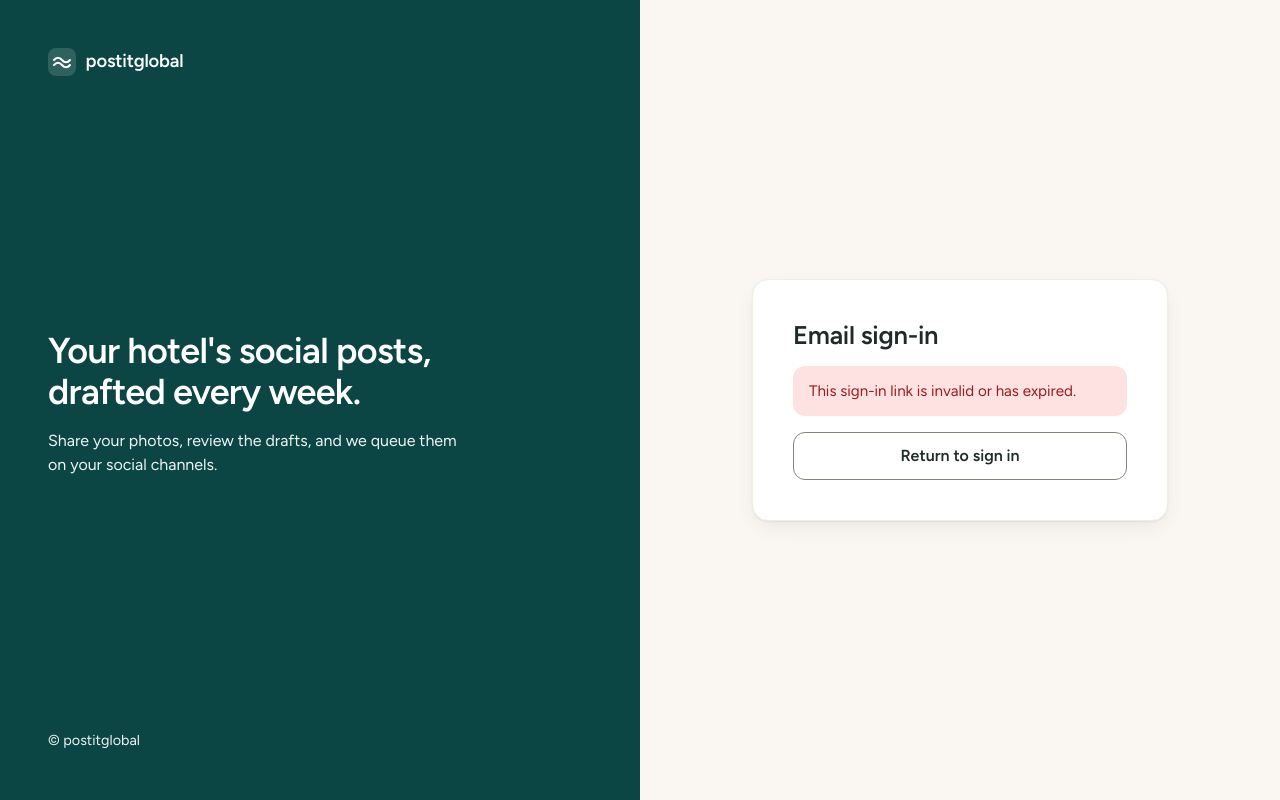
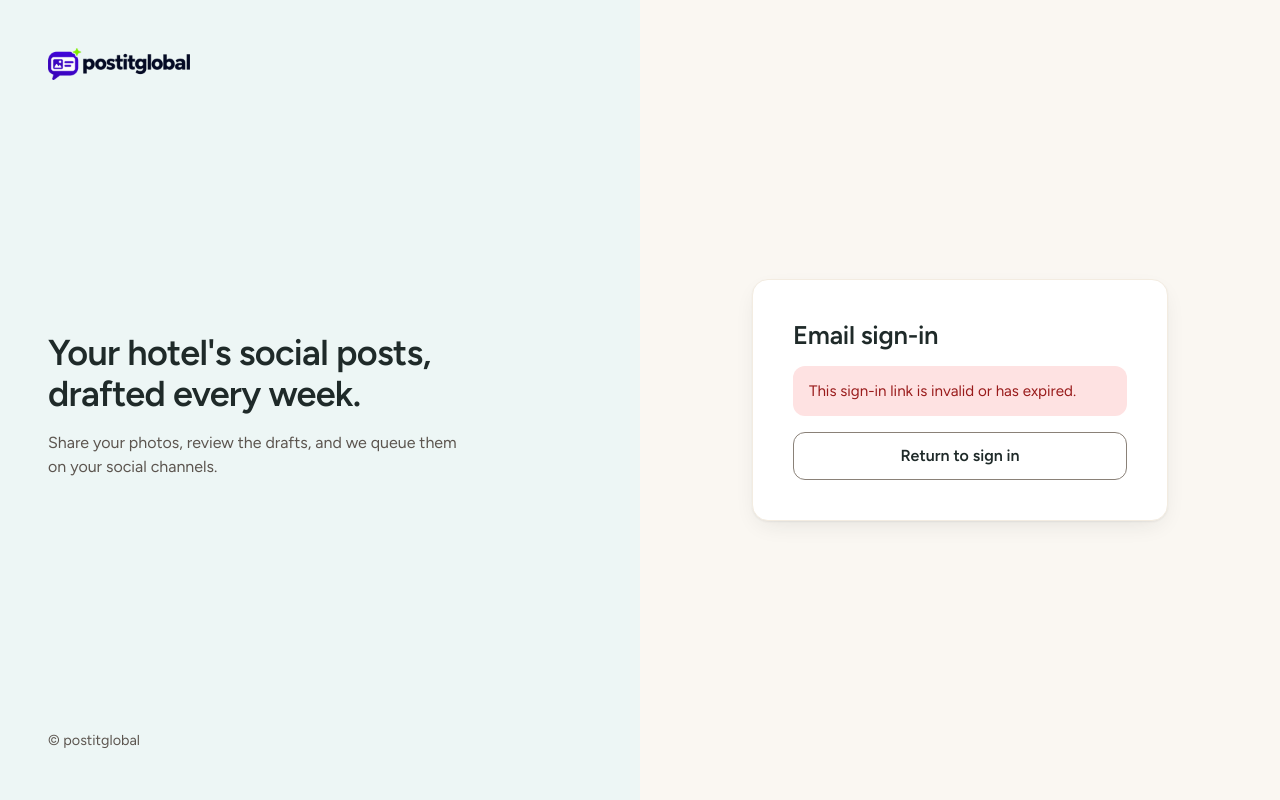
Before and after one commit to easypeasyops/hotel_social_posts, a FastAPI app: page /auth/callback in a window 1280 px wide. Run offline with FastAPI, Linux system fonts and the light colour scheme; parts of the project's set-up code (start-up, migrations or seed data) failed here and were passed over.

Commit message:
brand: the postitglobal logo in the nav, sign-in, upload page and tab icon (#59)
The brand's logo (a purple speech bubble with a lime sparkle and the
name in navy) replaces the plain-text name: in the dashboard nav, on the
sign-in, callback and reset pages (the wide-screen panel and the small-
screen header), and at the top of the hotel upload card. Every page gets
the speech-bubble mark as its browser-tab and home-screen icon.

The logo's navy wordmark needs a light ground, so the auth layout's
wide-screen panel moves from dark teal to its pale tint. The placeholder
wave icon (auth/_logo.html) is removed.

Serves app/static at /static (public, no auth) for the images, and adds
the route to the ARCHITECTURE routes table.

Co-authored-by: Claude Opus 5.5 <noreply@anthropic.com>

```diff
--- a/apps/postitglobal/app/main.py
+++ b/apps/postitglobal/app/main.py
@@ -3,6 +3,7 @@ from contextlib import asynccontextmanager
 import anyio
 from fastapi import FastAPI, HTTPException, Request
 from fastapi.responses import RedirectResponse
+from fastapi.staticfiles import StaticFiles
 from fastapi.templating import Jinja2Templates
 
 from app.assets.public_router import router as public_upload_router
@@ -61,6 +62,7 @@ def create_app() -> FastAPI:
     app.include_router(signup_router, tags=["authentication"])
     app.include_router(dashboard_router, tags=["dashboard"])
     app.include_router(staff_router, tags=["hotel staff"])
+    app.mount("/static", StaticFiles(directory="app/static"), name="static")
 
     @app.middleware("http")
     async def protect_dashboard_pages(request: Request, call_next):
--- a/apps/postitglobal/app/templates/auth/_layout.html
+++ b/apps/postitglobal/app/templates/auth/_layout.html
@@ -5,6 +5,8 @@
   <meta name="viewport" content="width=device-width, initial-scale=1.0" />
   <meta name="referrer" content="no-referrer" />
   <title>{% block title %}{% endblock %} — postitglobal</title>
+  <link rel="icon" type="image/png" sizes="32x32" href="/static/favicon-32.png" />
+  <link rel="apple-touch-icon" href="/static/apple-touch-icon.png" />
   <link rel="stylesheet" href="https://fonts.googleapis.com/css2?family=Figtree:wght@400;500;600&display=swap" />
   {# No third-party scripts on these pages: they handle passwords and tokens. The colours are
      the customer layer of the design system (see upload/index.html), written out as CSS. #}
@@ -20,16 +22,16 @@
     .shell { min-height: 100vh; display: grid; }
     .brand { display: none; }
     .content { display: flex; flex-direction: column; align-items: center; justify-content: center; padding: 2rem 1rem; }
-    .logo { display: flex; align-items: center; gap: 0.6rem; font-weight: 600; font-size: 1.15rem; letter-spacing: -0.01em; }
-    .content > .logo { margin-bottom: 1.5rem; }
+    .logo { display: block; height: 2rem; width: auto; align-self: flex-start; }
+    .content > .logo { align-self: center; margin-bottom: 1.5rem; }
     .card { width: 100%; max-width: 26rem; background: #fff; border: 1px solid var(--sand-100); border-radius: 1rem;
             padding: 2rem 1.5rem; box-shadow: 0 1px 2px 0 rgba(31, 42, 41, 0.06), 0 8px 24px -8px rgba(31, 42, 41, 0.12); }
     @media (min-width: 900px) {
       .shell { grid-template-columns: minmax(0, 1fr) minmax(0, 1fr); }
       .brand { display: flex; flex-direction: column; justify-content: space-between; padding: 3rem;
-               color: #fff; background: var(--lagoon-800); }
+               background: var(--lagoon-50); }
       .brand h2 { font-size: 2.25rem; line-height: 1.15; font-weight: 600; letter-spacing: -0.02em; max-width: 26rem; margin: 0 0 1rem; }
-      .brand p { color: var(--lagoon-50); max-width: 26rem; margin: 0; }
+      .brand p { color: var(--sand-700); max-width: 26rem; margin: 0; }
       .content > .logo { display: none; }
       .card { padding: 2.5rem; }
     }
@@ -77,7 +79,7 @@
 <body>
   <div class="shell">
     <aside class="brand" aria-hidden="true">
-      <div class="logo">{% include "auth/_logo.html" %}postitglobal</div>
+      <img class="logo" src="/static/logo.png" alt="" width="142" height="32" />
       <div>
         <h2>Your hotel's social posts, drafted every week.</h2>
         <p>Share your photos, review the drafts, and we queue them on your social channels.</p>
@@ -85,7 +87,7 @@
       <p class="small">© postitglobal</p>
     </aside>
     <div class="content">
-      <div class="logo">{% include "auth/_logo.html" %}postitglobal</div>
+      <img class="logo" src="/static/logo.png" alt="postitglobal" width="142" height="32" />
       <main class="card">
         {% block content %}{% endblock %}
       </main>
--- a/apps/postitglobal/app/templates/auth/_logo.html
+++ /dev/null
@@ -1 +0,0 @@
-<svg width="28" height="28" viewBox="0 0 28 28" aria-hidden="true"><rect width="28" height="28" rx="8" fill="currentColor" opacity="0.15"/><path d="M6 17c2.5-3 5.5-3 8 0s5.5 3 8 0M6 12c2.5-3 5.5-3 8 0s5.5 3 8 0" fill="none" stroke="currentColor" stroke-width="2" stroke-linecap="round"/></svg>
--- a/apps/postitglobal/app/templates/base.html
+++ b/apps/postitglobal/app/templates/base.html
@@ -4,13 +4,15 @@
   <meta charset="UTF-8" />
   <meta name="viewport" content="width=device-width, initial-scale=1.0" />
   <title>{% block title %}postitglobal{% endblock %}</title>
+  <link rel="icon" type="image/png" sizes="32x32" href="/static/favicon-32.png" />
+  <link rel="apple-touch-icon" href="/static/apple-touch-icon.png" />
   <script src="https://cdn.tailwindcss.com"></script>
 </head>
 <body class="bg-gray-50 text-gray-900 min-h-screen">
 
   <!-- Nav -->
   <nav class="bg-white border-b border-gray-200 px-6 py-3 flex items-center justify-between">
-    <a href="/dashboard/hotels" class="font-semibold text-lg tracking-tight">postitglobal</a>
+    <a href="/dashboard/hotels"><img src="/static/logo.png" alt="postitglobal" width="142" height="32" class="h-8 w-auto" /></a>
     <div class="flex items-center gap-4 text-sm text-gray-600">
       <a href="/dashboard/hotels" class="hover:text-gray-900">Hotels</a>
       <form method="post" action="/logout">
--- a/apps/postitglobal/app/templates/staff/base.html
+++ b/apps/postitglobal/app/templates/staff/base.html
@@ -4,6 +4,8 @@
   <meta charset="UTF-8" />
   <meta name="viewport" content="width=device-width, initial-scale=1.0" />
   <title>{% block title %}{{ hotel.name }}{% endblock %} — postitglobal</title>
+  <link rel="icon" type="image/png" sizes="32x32" href="/static/favicon-32.png" />
+  <link rel="apple-touch-icon" href="/static/apple-touch-icon.png" />
   <link rel="stylesheet" href="https://fonts.googleapis.com/css2?family=Figtree:wght@400;500;600&display=swap" />
   <script src="https://cdn.tailwindcss.com"></script>
   <script>
--- a/apps/postitglobal/app/templates/upload/index.html
+++ b/apps/postitglobal/app/templates/upload/index.html
@@ -4,6 +4,8 @@
   <meta charset="UTF-8" />
   <meta name="viewport" content="width=device-width, initial-scale=1.0" />
   <title>{{ hotel.name }} — Medya Yükle</title>
+  <link rel="icon" type="image/png" sizes="32x32" href="/static/favicon-32.png" />
+  <link rel="apple-touch-icon" href="/static/apple-touch-icon.png" />
   <link rel="stylesheet" href="https://fonts.googleapis.com/css2?family=Figtree:wght@400;500;600&display=swap" />
   <script src="https://cdn.tailwindcss.com"></script>
   <script>
@@ -20,6 +22,7 @@
 <body class="min-h-screen bg-sand-50 text-lagoon-950 font-customer text-base flex items-center justify-center px-4 py-8">
 
   <main class="w-full max-w-xl bg-white border border-sand-100 rounded-2xl shadow-soft p-5 sm:p-8 space-y-6">
+    <img src="/static/logo.png" alt="postitglobal" width="142" height="32" class="h-8 w-auto" />
     <div>
       <h1 class="text-3xl font-semibold tracking-tight">{{ hotel.name }}</h1>
       <p class="mt-1 text-sand-700">Otelinizin fotoğraf ve videolarını buradan paylaşın. Sosyal medya paylaşımları bunlardan hazırlanır.</p>
```
Also changed, not shown: apps/postitglobal/docs/ARCHITECTURE.md (+1 -0 lines), apps/postitglobal/tests/test_brand.py (added, +43 -0 lines), apps/postitglobal/app/static/apple-touch-icon.png (added), apps/postitglobal/app/static/favicon-32.png (added), apps/postitglobal/app/static/logo.png (added).
